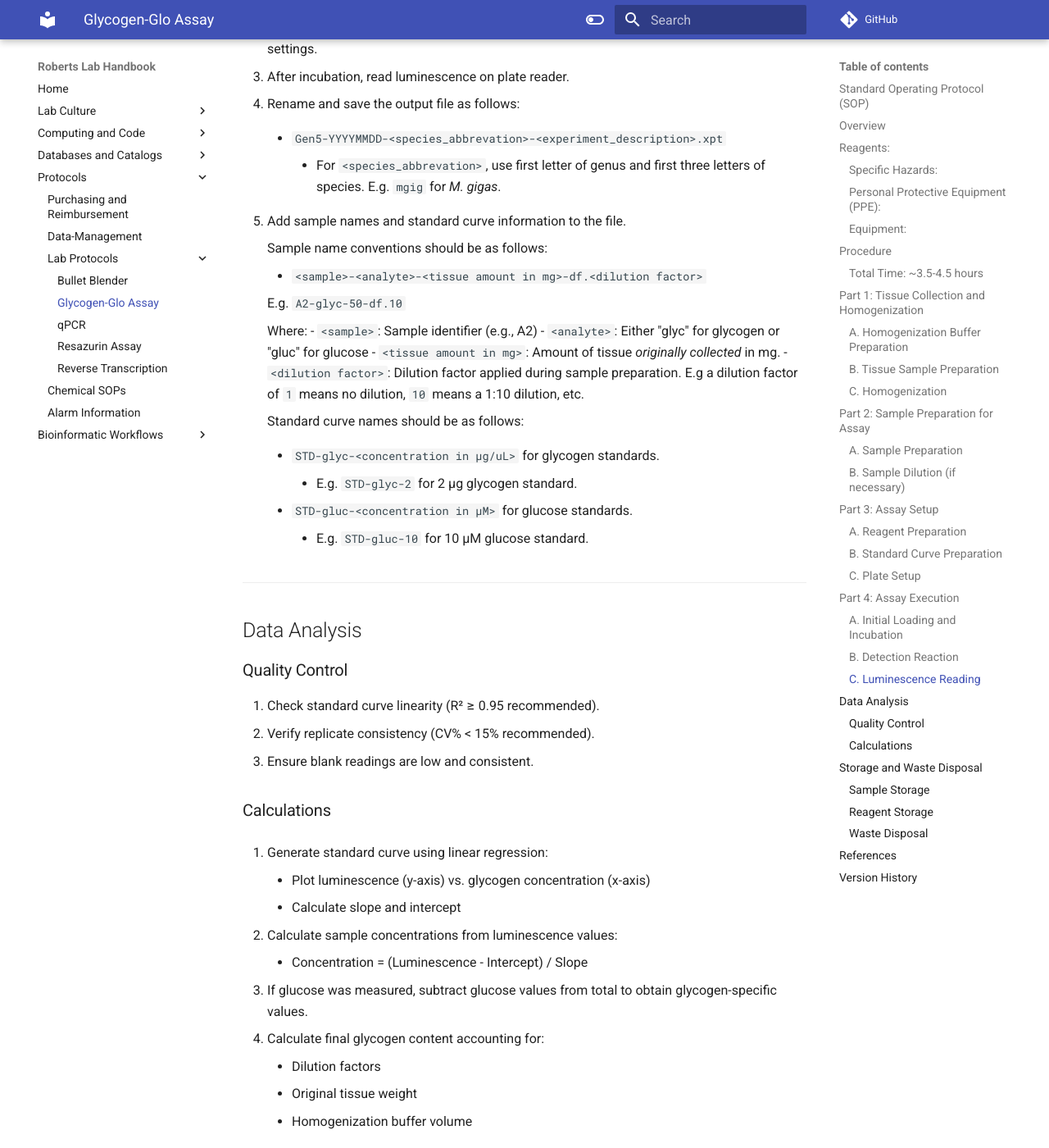
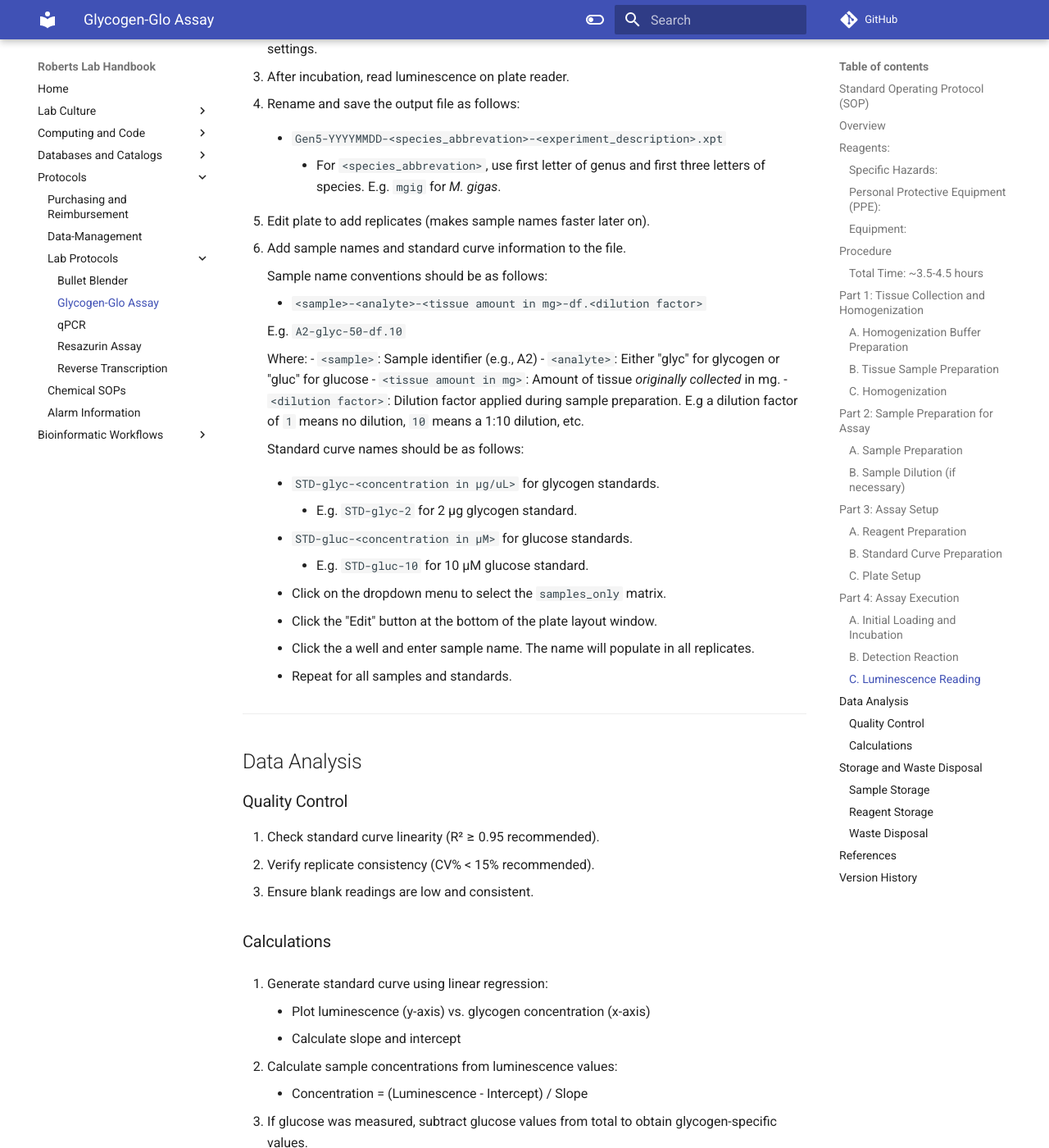
Before and after one commit to RobertsLab/resources, an MkDocs documentation site: the page built from docs/protocols/protocol-glycogen-glo-assay.md, in a window 1280 px wide and 1400 px high, scrolled down 6996 px. Shown: the whole window at 82% size. Built offline with MkDocs 1.6.1 and Material for MkDocs 9.7.7, drawn with Linux system fonts in a browser that asks for light colours; comment, search, counter and statistics services are not loaded.

Commit message:
Refine plate layout instructions to include sample replicates and editing steps for clarity

```diff
--- a/docs/protocols/protocol-glycogen-glo-assay.md
+++ b/docs/protocols/protocol-glycogen-glo-assay.md
@@ -243,7 +243,11 @@ Plan plate layout to include:
 
         - For `<species_abbrevation>`, use first letter of genus and first three letters of species. E.g. `mgig` for _M. gigas_.
 
-5. Add sample names and standard curve information to the file.
+5. Edit plate to add replicates (makes sample names faster later on).
+
+
+
+6. Add sample names and standard curve information to the file.
 
     Sample name conventions should be as follows:
 
@@ -267,7 +271,10 @@ Plan plate layout to include:
 
         - E.g. `STD-gluc-10` for 10 µM glucose standard.
 
-
+    1. Click on the dropdown menu to select the `samples_only` matrix.
+    2. Click the "Edit" button at the bottom of the plate layout window.
+    3. Click the a well and enter sample name. The name will populate in all replicates.
+    4. Repeat for all samples and standards.
 
 ---
 
```
